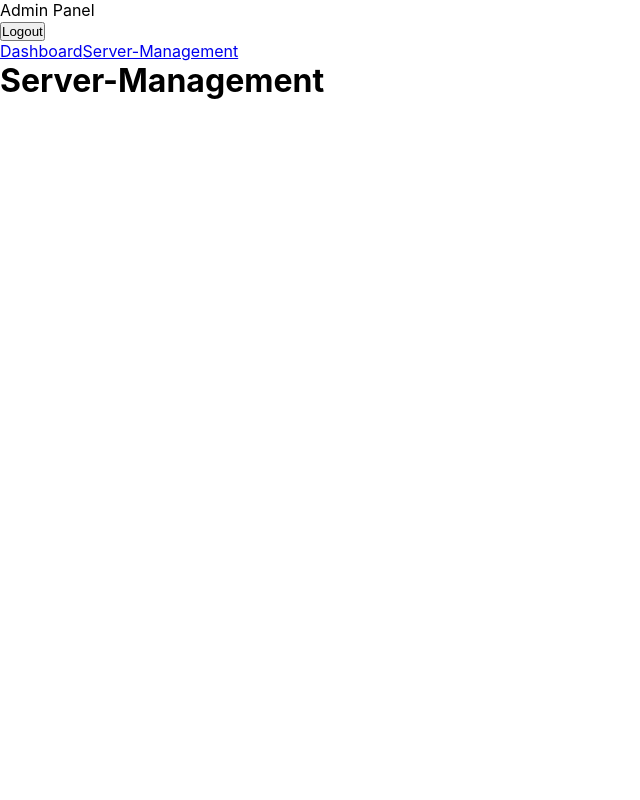
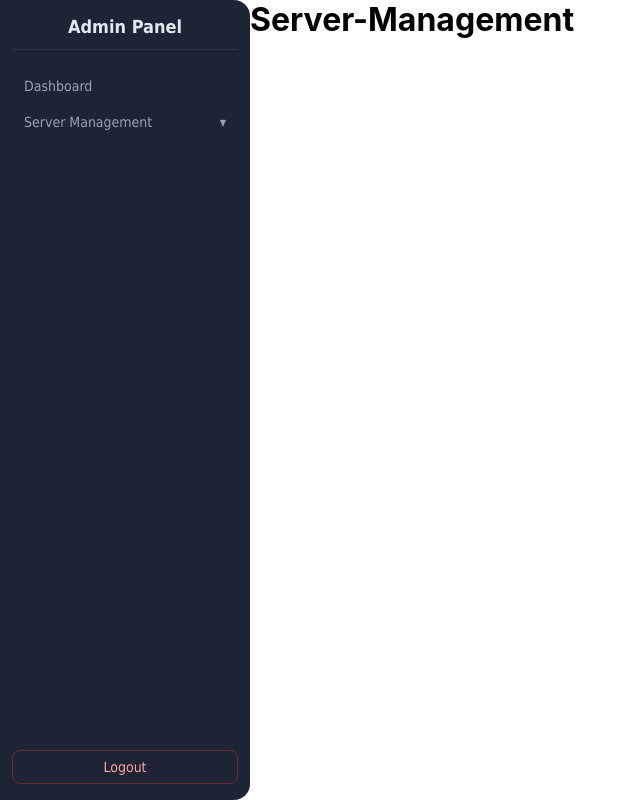
Before and after one commit to ben-milan/mc-web-project, a React (Create React App) app in the folder frontend/: page /admin/server in a window 1280 px wide. Shown: the whole page, without its empty margins (0-640 px from the left). Built offline with nearby package versions, Linux system fonts and the light colour scheme; no server answers; sample sign-in values are in the browser's storage.

Commit message:
admin side panel designed

```diff
--- /dev/null
+++ b/frontend/src/layouts/AdminLayout.module.css
@@ -0,0 +1,168 @@
+.adminLayout {
+    display: flex;
+    height: 100vh;
+    overflow: hidden;
+}
+
+.adminSidebar {
+    background-color: #1e2433;
+    border-radius: 0 16px 16px 0;
+    height: 100vh;
+    width: 250px;
+    flex-shrink: 0;
+    display: flex;
+    flex-direction: column;
+    padding: 16px 12px;
+    gap: 8px;
+    box-sizing: border-box;
+}
+
+.adminSidebar h1 {
+    text-align: center;
+    color: #e2e8f0;
+    font-family: Tahoma, sans-serif;
+    font-size: 18px;
+    margin: 0 0 12px;
+    padding-bottom: 12px;
+    border-bottom: 1px solid rgba(255, 255, 255, 0.08);
+}
+
+.adminSidebar nav {
+    display: flex;
+    flex-direction: column;
+    gap: 4px;
+    flex: 1;
+}
+
+/* shared style for NavLink and dropdown trigger */
+.adminSidebar nav a,
+.navDropdown {
+    display: block;
+    width: 100%;
+    padding: 8px 12px;
+    border-radius: 8px;
+    color: #94a3b8;
+    font-family: Tahoma, sans-serif;
+    font-size: 14px;
+    text-decoration: none;
+    background: transparent;
+    border: none;
+    cursor: pointer;
+    text-align: left;
+    transition: background 0.15s, color 0.15s;
+    box-sizing: border-box;
+}
+
+.adminSidebar nav a:hover,
+.navDropdown:hover {
+    background: rgba(255, 255, 255, 0.06);
+    color: #e2e8f0;
+}
+
+.adminSidebar nav a.active,
+.navDropdown.active {
+    background: rgba(99, 102, 241, 0.2);
+    color: #c7d2fe;
+}
+
+/* dropdown trigger arrow */
+.navDropdown {
+    display: flex;
+    justify-content: space-between;
+    align-items: center;
+}
+
+.chevron {
+    display: inline-block;
+    transition: transform 0.2s;
+    font-style: normal;
+}
+
+.chevronOpen {
+    transform: rotate(180deg);
+}
+
+/* child links indented under the dropdown */
+.dropdownChildren {
+    display: flex;
+    flex-direction: column;
+    gap: 2px;
+    margin-top: 2px;
+    padding-left: 16px;
+    border-left: 2px solid rgba(99, 102, 241, 0.3);
+    margin-left: 12px;
+}
+
+.dropdownChildren a {
+    font-size: 13px !important;
+    padding: 6px 10px !important;
+}
+
+/* logout button */
+.logoutBtn {
+    margin-top: auto;
+    width: 100%;
+    padding: 8px 12px;
+    border-radius: 8px;
+    border: 1px solid rgba(239, 68, 68, 0.3);
+    background: transparent;
+    color: #fca5a5;
+    font-family: Tahoma, sans-serif;
+    font-size: 14px;
+    cursor: pointer;
+    transition: background 0.15s;
+}
+
+.logoutBtn:hover {
+    background: rgba(239, 68, 68, 0.12);
+}
+
+.adminContent {
+    flex: 1;
+    overflow-y: auto;
+}
+
+.dropdownChildren {
+    display: flex;
+    flex-direction: column;
+    gap: 2px;
+    margin-top: 2px;
+    padding-left: 16px;
+    border-left: 2px solid rgba(99, 102, 241, 0.3);
+    margin-left: 12px;
+    overflow: hidden;
+    max-height: 0;
+    opacity: 0;
+    transition: max-height 0.45s ease, opacity 0.45s ease;
+}
+
+.dropdownChildren.open {
+    max-height: 200px;
+    opacity: 1;
+}
+
+.dropdownChildren button {
+    display: block;
+    width: 100%;
+    padding: 6px 10px;
+    text-align: left;
+    background: none;
+    border: none;
+    cursor: pointer;
+    border-radius: 6px;
+    color: #94a3b8;         /* match your NavLink default color */
+    font-size: 13px;
+    font-family: Tahoma, sans-serif;
+    transition: background 0.15s, color 0.15s;
+    box-sizing: border-box;
+}
+
+.dropdownChildren button:hover {
+    background: rgba(255, 255, 255, 0.06);
+    color: #e2e8f0;
+}
+
+.dropdownChildren button.active {
+    background: rgba(99, 102, 241, 0.2);
+    color: #c7d2fe;
+}
--- a/frontend/src/layouts/AdminLayout.tsx
+++ b/frontend/src/layouts/AdminLayout.tsx
@@ -1,22 +1,70 @@
-import {NavLink, Outlet} from 'react-router-dom';
+import {JSX, useState} from 'react';
+import { NavLink, Outlet } from 'react-router-dom';
 // @ts-ignore
 import { useAuth } from '../auth/AuthProvider.tsx';
+// @ts-ignore
+import classes from './AdminLayout.module.css';
+
+// Import your server components
+// import SmpServer from '../server/SmpServer.tsx';
+// import ModServer from '../server/ModServer.tsx';
+// import DevServer from '../server/DevServer.tsx';
+
+const SERVER_COMPONENTS: Record<string, JSX.Element> = {
+    smp: <div>SMP Server Component</div>, // Replace with <SmpServer />
+    mod: <div>Mod Server Component</div>, // Replace with <ModServer />
+    dev: <div>Dev Server Component</div>, // Replace with <DevServer />
+};
+
+function ServerDropdown({ onSelect, selected }: { onSelect: (key: string) => void, selected: string | null }) {
+    const [open, setOpen] = useState(false);
+    const isActive = selected !== null;
+
+    return (
+        <div>
+            <button
+                className={`${classes.navDropdown} ${isActive ? classes.active : ''}`}
+                onClick={() => setOpen(o => !o)}
+            >
+                Server Management
+                <span className={`${classes.chevron} ${open ? classes.chevronOpen : ''}`}>▾</span>
+            </button>
+            <div className={`${classes.dropdownChildren} ${open ? classes.open : ''}`}>
+                <button onClick={() => onSelect('smp')} className={selected === 'smp' ? classes.active : ''}>SMP-Server</button>
+                <button onClick={() => onSelect('mod')} className={selected === 'mod' ? classes.active : ''}>Mod-Server</button>
+                <button onClick={() => onSelect('dev')} className={selected === 'dev' ? classes.active : ''}>Dev-Server</button>
+            </div>
+        </div>
+    );
+}
 
 export default function AdminLayout() {
     const { logout } = useAuth();
+    const [selectedServer, setSelectedServer] = useState<string | null>(null);
+    const [showOutlet, setShowOutlet] = useState(true);
+
+    const handleNavLinkClick = () => {
+        setSelectedServer(null);
+        setShowOutlet(true);
+    };
+
+    const handleServerSelect = (key: string) => {
+        setSelectedServer(key);
+        setShowOutlet(false);
+    };
 
     return (
-        <div className="admin-layout">
-            <aside className="admin-sidebar">
-                <p>Admin Panel</p>
-                <button onClick={logout}>Logout</button>
+        <div className={classes.adminLayout}>
+            <aside className={classes.adminSidebar}>
+                <h1>Admin Panel</h1>
                 <nav>
-                    <NavLink to="/admin" end>Dashboard</NavLink>
-                    <NavLink to="/admin/server">Server-Management</NavLink>
+                    <NavLink to="/admin" end onClick={handleNavLinkClick}>Dashboard</NavLink>
+                    <ServerDropdown onSelect={handleServerSelect} selected={selectedServer} />
                 </nav>
+                <button className={classes.logoutBtn} onClick={logout}>Logout</button>
             </aside>
-            <main className="admin-content">
-                <Outlet />
+            <main className={classes.adminContent}>
+                {selectedServer ? SERVER_COMPONENTS[selectedServer] : <Outlet />}
             </main>
         </div>
     );
--- a/frontend/src/pages/AdminDashboard.css
+++ /dev/null
@@ -1,4 +0,0 @@
-.body {
-    display: flex;
-    background-image: none;
-}
--- a/frontend/src/pages/AdminDashboard.tsx
+++ b/frontend/src/pages/AdminDashboard.tsx
@@ -1,9 +1,10 @@
-import "./AdminDashboard.css"
+// @ts-ignore
+import classes from "./AdminDashboard.module.css"
 
 export default function AdminDashboard() {
     return (
         <div>
-            <h1>Admin Dashboard</h1>
+            <h1>Dashboard</h1>
             <p>Phase 5 will build this out fully.</p>
         </div>
     )
```
Also changed, not shown: frontend/src/pages/AdminDashboard.module.css (added).
